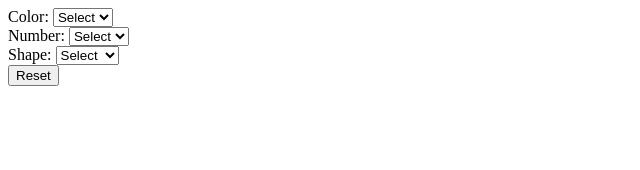
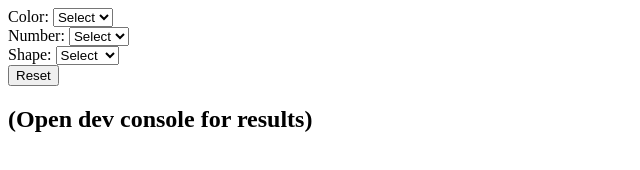
Before and after one commit to brandnpatterson/filter-js, a website built with webpack: page src/template.html in a window 1280 px wide. Shown: the whole page, without its empty margins (0-640 px from the left). Built offline with nearby package versions, Linux system fonts and the light colour scheme.

Commit message:
add notes to dom

```diff
--- a/src/template.html
+++ b/src/template.html
@@ -37,6 +37,7 @@
         </div>
         <button type="button" id="reset">Reset</button>
     </form>
+    <h2>(Open dev console for results)</h2>
 </body>
 
 </html>
```
